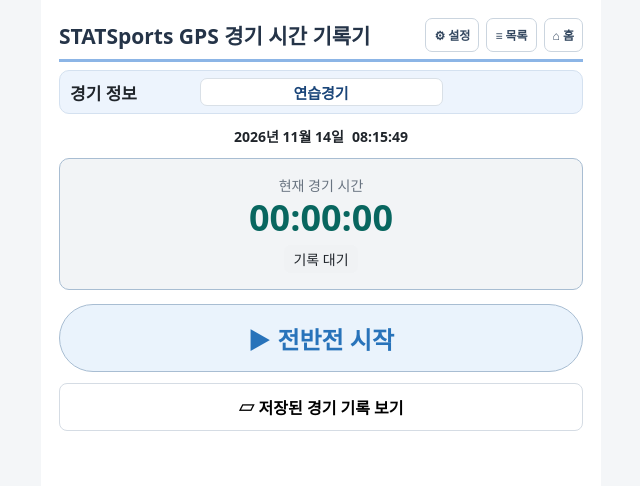
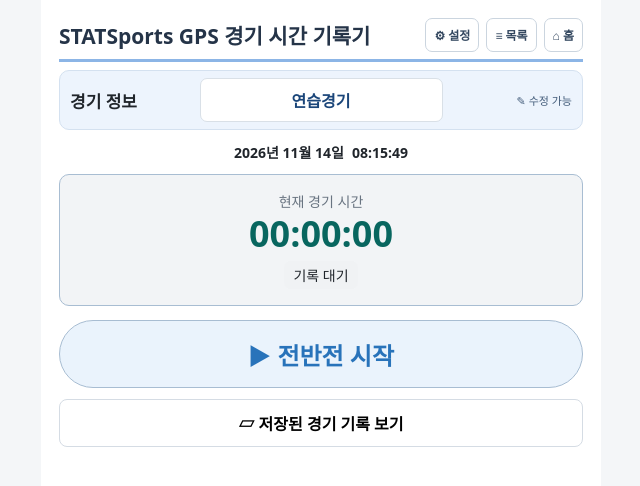
Before and after one commit to evan090909/statsports-gps-timer, a plain HTML site: page index.html in a window 1280 px wide. Shown: the whole page, without its empty margins (319-959 px from the left). Drawn offline with Linux system fonts and the light colour scheme.

Commit message:
Add files via upload

```diff
--- a/index.html
+++ b/index.html
@@ -131,7 +131,8 @@ button:not(:disabled):active,button:not(:disabled).touch-pressed{filter:brightne
 .match-header { display: grid; grid-template-columns: minmax(0, 1fr) minmax(0, 2fr) minmax(0, 1fr); min-height: 42px; border: 1px solid #d4e1f0; }
 .match-header .match-title { font-weight: 700; font-size: clamp(14px, 3.5vw, 17px); }
 .match-header .match-camera { padding: 3px 6px; text-align: center; color: #1a4579; }
-.match-header .match-camera { font-size: clamp(12px, 3vw, 15px); }
+.match-header .match-camera { font-size: 16px; font-weight: 700; min-height: 44px; }
+.match-edit-hint { display: flex; min-height: 44px; align-items: center; justify-content: flex-end; font-size: 11px; color: #425b79; cursor: text; }
 .match-date { display: flex; align-items: baseline; justify-content: center; gap: 8px; font-size: 14px; font-weight: 700; margin: 12px 0; }
 #local-clock { font-variant-numeric: tabular-nums; }
 .clock { font-size: clamp(30px, 6vw, 36px); line-height: 1.25; color: #08665f; }
@@ -338,7 +339,7 @@ function home() {
       +btn('next','새 기록 준비','btn primary full next-ready-pulse')+'</div>'
   };
   return '<div class="match-header"><label class="match-title" for="home-match">경기 정보</label>'
-    +'<input class="match-camera" id="home-match" type="text" maxlength="120" placeholder="연습경기" value="'+escape(record?.match ?? state.match)+'"></div>'
+    +'<input class="match-camera" id="home-match" type="text" maxlength="120" placeholder="연습경기" value="'+escape(record?.match ?? state.match)+'"><label class="match-edit-hint" for="home-match" aria-hidden="true">✎ 수정 가능</label></div>'
     +'<div class="match-date"><span id="match-date">'+dayLabel(now)+'</span><time id="local-clock" aria-label="현재 시각">'+now.slice(11)+'</time></div>'
     +'<div class="scorebox match-clock"><div class="muted">현재 경기 시간</div><div id="clock" class="clock">'+duration(lengths(record).total)+'</div>'
     +'<div class="pill '+(running?'recording-pill':'')+'">'+(running?'<span class="recording-dot" aria-hidden="true"></span>':'')+'<span>'+statusText[status]+'</span></div></div>'
--- a/sw.js
+++ b/sw.js
@@ -1,5 +1,5 @@
 const cachePrefix = 'statsports-gps-' + self.registration.scope + '-';
-const cacheName = cachePrefix + 'v5';
+const cacheName = cachePrefix + 'v6';
 const appPage = new URL('index.html', self.registration.scope).href;
 const appFiles = [appPage, './manifest.webmanifest', './icons/icon-192.png',
   './icons/icon-512.png', './icons/maskable-512.png', './icons/apple-touch-icon.png'];
```
